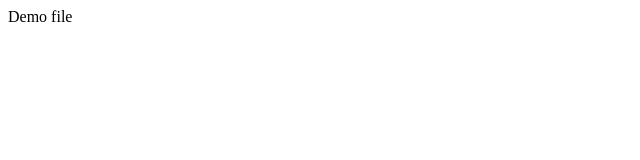
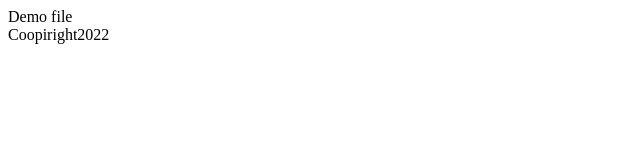
Before and after one commit to olgalkina/remote-branches, a plain HTML site: page index.html in a window 1280 px wide. Shown: the whole page, without its empty margins (0-640 px from the left). Drawn offline with Linux system fonts and the light colour scheme.

Commit message:
Footer added

```diff
--- a/index.html
+++ b/index.html
@@ -9,6 +9,7 @@
 </head>
 <body>
  Demo file
+ <footer>Coopiright2022</footer>
 
 </body>
 </html>
```
